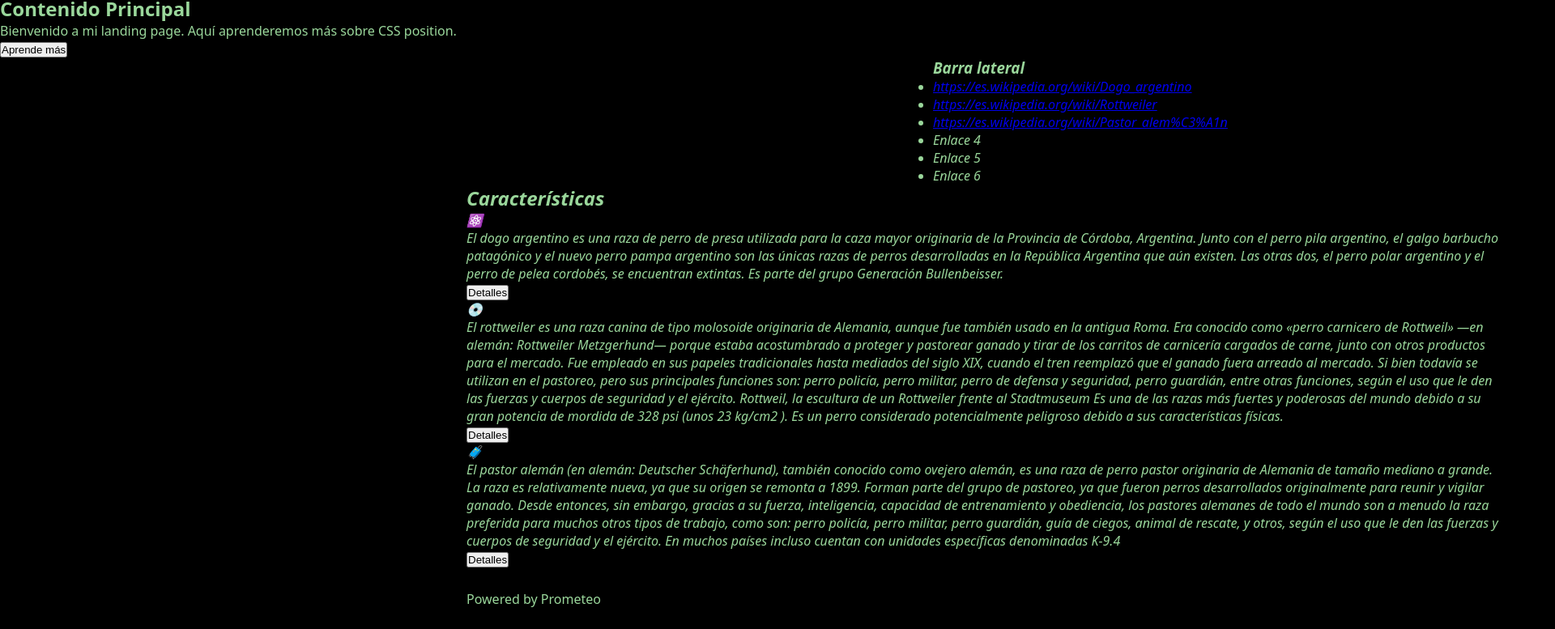
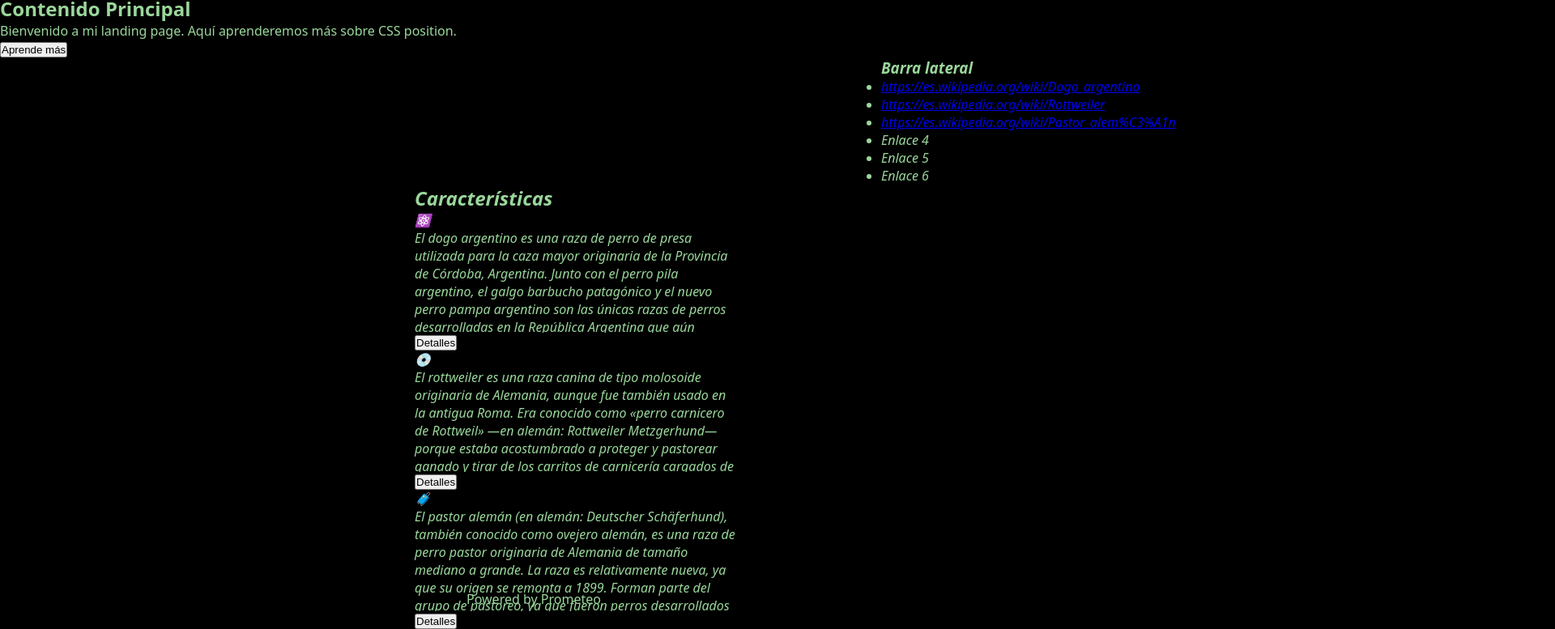
Before and after one commit to Klamthur/entrega_posicionamiento, a plain HTML site: page index.html in a window 1280 px wide. Shown: the part 49-826 px from the top of the page at 81% size, 1920 px wide, since content can reach past the window. Before the commit the page ends 800 px from the top, so only its background shows below. Drawn offline with Linux system fonts and the light colour scheme.

Commit message:
R_04
algo de mejora

```diff
--- a/styles.css
+++ b/styles.css
@@ -15,24 +15,34 @@ body {
   color: #9ad79b;
 }
 header {
+  background: rgb(2, 0, 36);
   background: linear-gradient(
-    to right,
-    rgba(71, 163, 159, 0.459),
-    rgba(72, 197, 134, 0.623)
+    90deg,
+    rgba(2, 0, 36, 0.75) 0%,
+    rgba(9, 117, 121, 0.75) 35%,
+    rgba(0, 212, 255, 0.75) 100%
   );
 }
 .sidebar {
   font-style: oblique;
   position: relative;
-  left: 90%;
+  left: 85%;
 }
 .features {
   font-style: italic;
   position: relative;
-  left: 45%;
+  left: 40%;
+}
+.feature > p {
+  overflow: scroll;
+  width: 25em;
+  height: 8em;
 }
 footer {
   position: fixed;
   bottom: 0%;
   left: 45%;
 }
+footer > p {
+  overflow: auto;
+}
```
